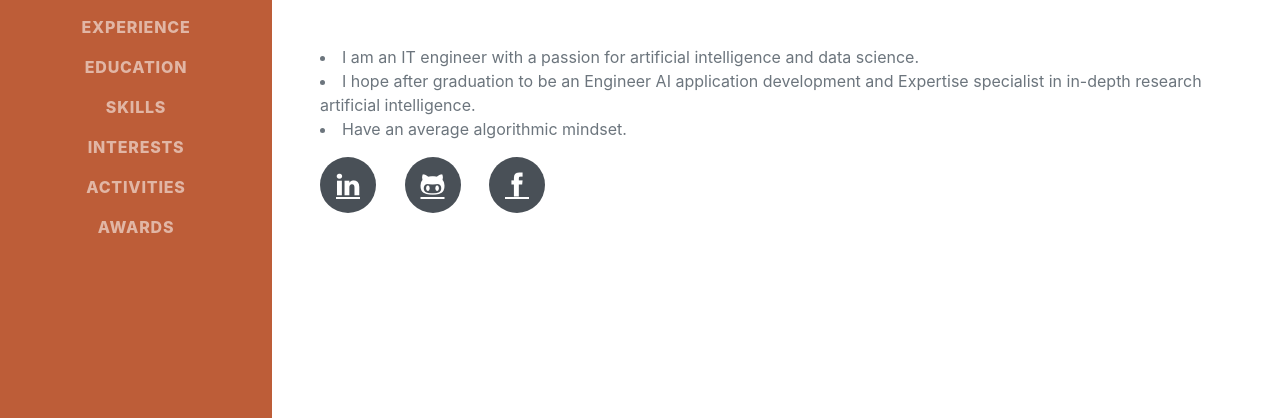
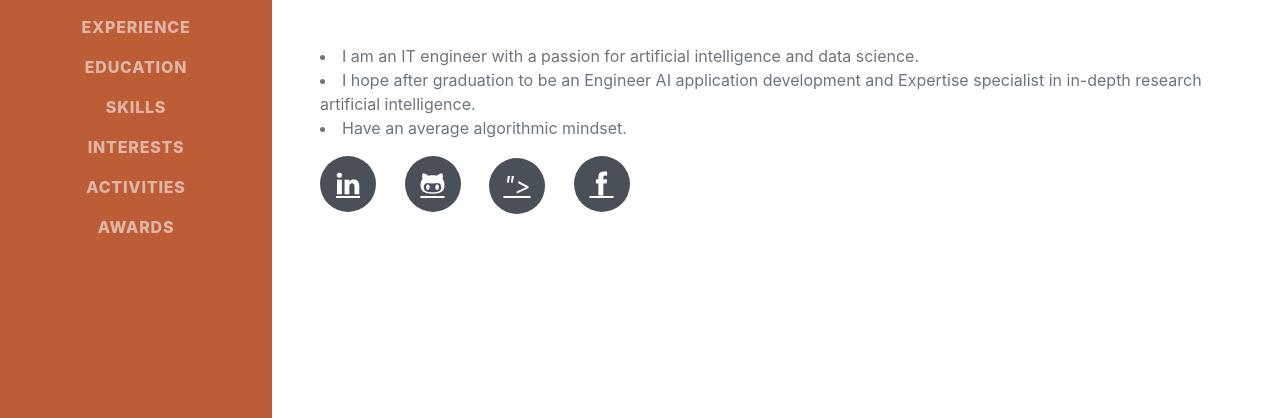
Before and after one commit to daidh152001/daidh152001.github.io, a plain HTML site: page index.html in a window 1280 px wide. Shown: the part 379-797 px from the top of the page. Drawn offline with Linux system fonts and the light colour scheme; a web font is replaced by a local one.

Commit message:
Update index.html

```diff
--- a/index.html
+++ b/index.html
@@ -54,7 +54,7 @@
                     <div class="social-icons">
                         <a class="social-icon" href="https://www.linkedin.com/in/daidh152001/"><i class="nav-icon ti-linkedin"></i></a>
                         <a class="social-icon" href="https://github.com/daidh152001"><i class="nav-icon ti-github"></i></a>
-                        <!-- <a class="social-icon" href="https://www.instagram.com/ddaij2001/"><i class="nav-icon ti-instagram"></i></a> -->
+                        <a class="social-icon" href="DaiDH.pdf"><i class="<img src="https://img.icons8.com/material-rounded/50/000000/link.png"/>"></i></a>
                         <a class="social-icon" href="https://www.facebook.com/dohuudai2001/"><i class="nav-icon ti-facebook"></i></a>
                     </div>
                 </div>
```
